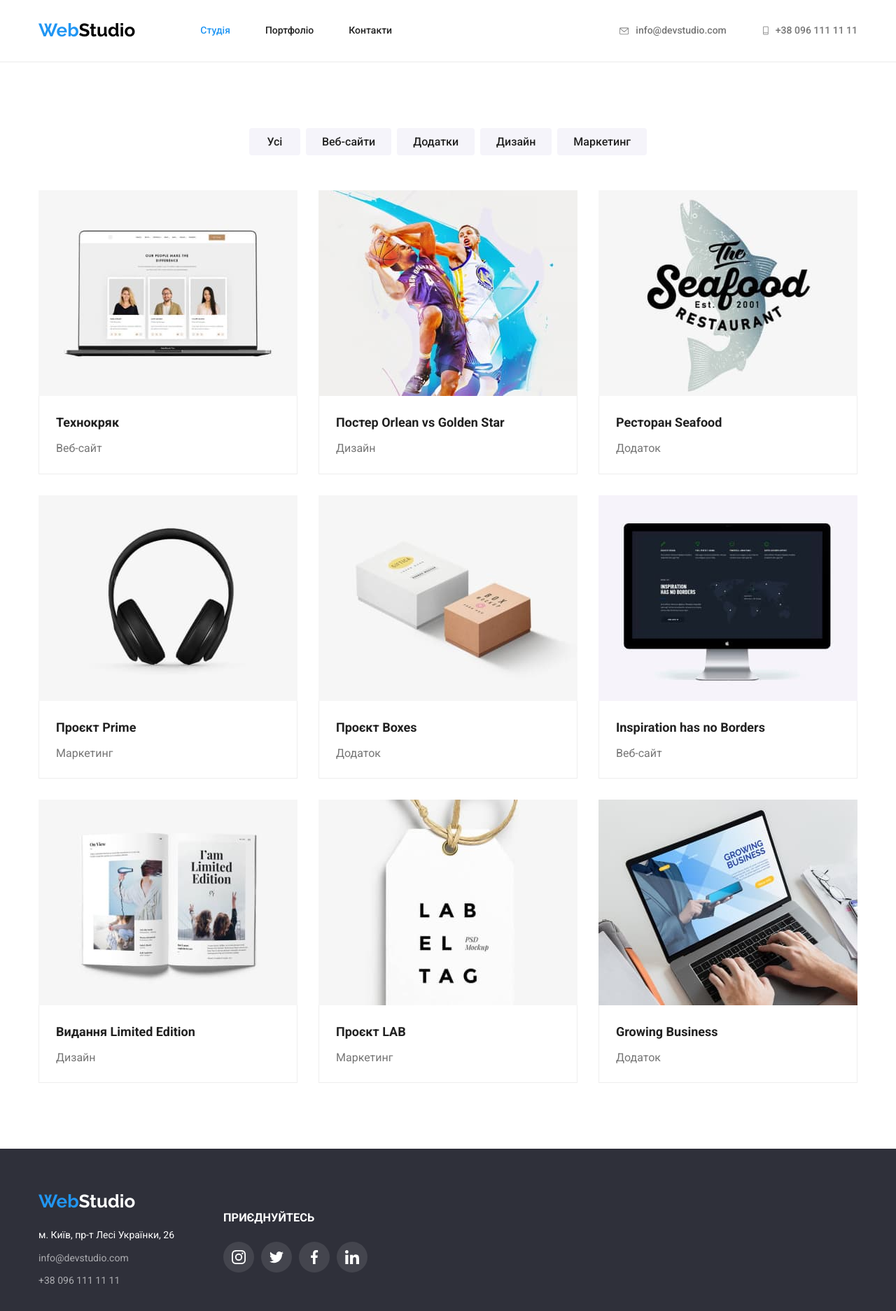
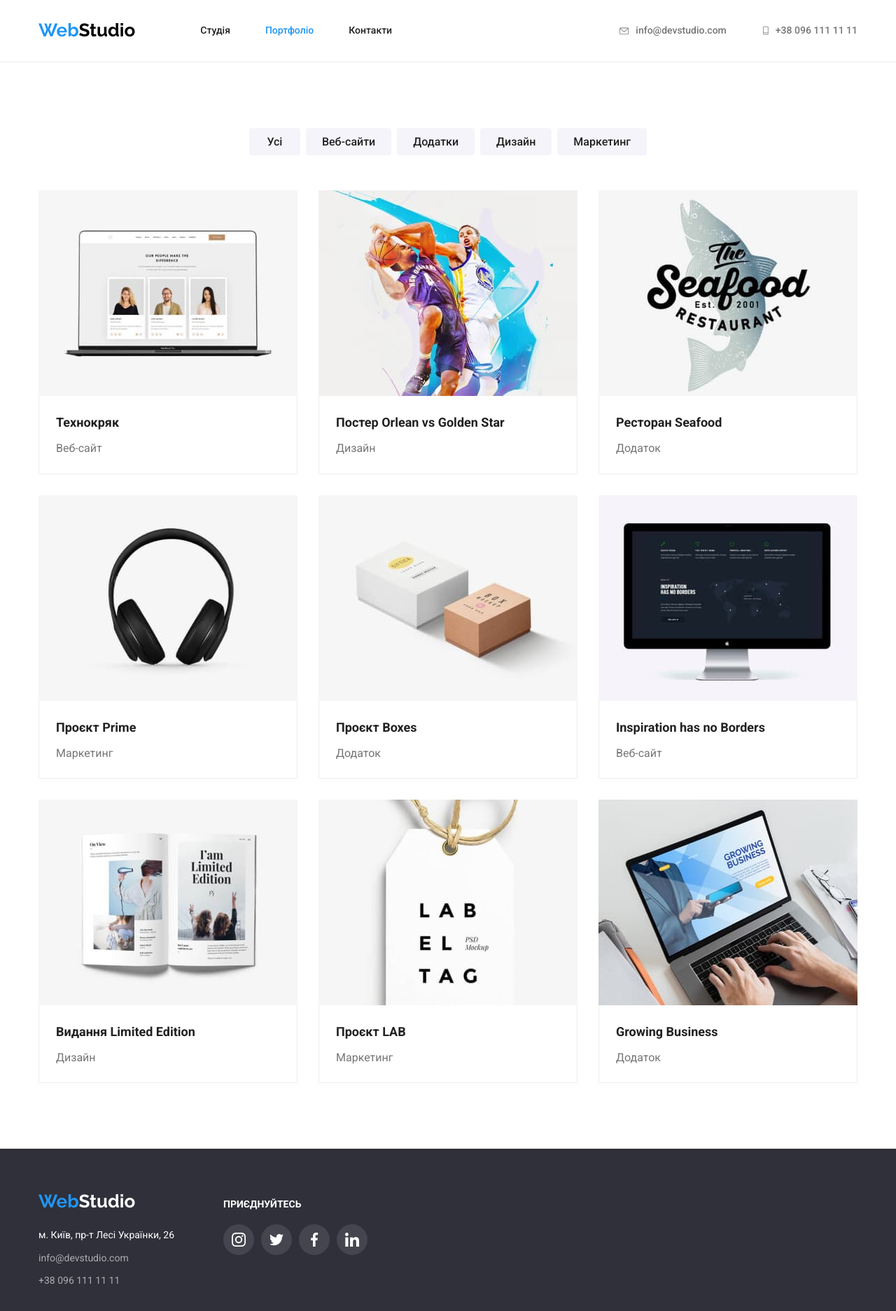
Before and after one commit to InnaPokydko/goit-markup-hw-04, a plain HTML site: page portfolio.html in a window 1280 px wide. Shown: the whole page at 70% size. Drawn offline with nearby package versions, Linux system fonts and the light colour scheme.

Commit message:
доопрацьовано після перевірки

```diff
--- a/css/styles.css
+++ b/css/styles.css
@@ -169,7 +169,7 @@ ul {
 .hero {
   max-width: 1600px;
   height: 600px;
-  margin: 0;
+  margin: 0 auto;
   background-color: var(--secondary-background-color);
   padding-top: 200px;
   padding-bottom: 200px;
@@ -443,6 +443,10 @@ ul {
 .net-title {
   color: var(--primary-background-color);
   text-transform: uppercase;
+  font-family: "Roboto", sans-serif;
+  font-weight: 700;
+  font-size: 14px;
+  line-height: calc(16.41/14);
 }
 
 .net-list {
@@ -481,6 +485,7 @@ ul {
 .footer-flex {
   display: flex;
   gap: 70px;
+  align-items: baseline;
 }
 
 .lists {
@@ -566,9 +571,6 @@ ul {
   font-weight: 500;
   font-size: 16px;
   line-height: 1.6;
-
-  box-shadow: 0px, 2px rgba(0, 0, 0, 0.12), 0px, 1px rgba(0, 0, 0, 0.08), 0px,
-    3px rgba(0, 0, 0, 0.1);
 }
 
 .filter-button {
@@ -578,11 +580,17 @@ ul {
 .filter-button:hover {
   background-color: var(--accent-color);
   color: var(--primary-background-color);
+
+  box-shadow: 0px 2px rgba(0, 0, 0, 0.12), 0px 1px rgba(0, 0, 0, 0.08), 0px
+    3px rgba(0, 0, 0, 0.1);
 }
 
 .filter-button:focus {
   background-color: var(--accent-color);
   color: var(--primary-background-color);
+
+  box-shadow: 0px 2px rgba(0, 0, 0, 0.12), 0px 1px rgba(0, 0, 0, 0.08), 0px
+  3px rgba(0, 0, 0, 0.1);
 }
 .filter-button:active {
   background-color: var(--accent-color);
--- a/portfolio.html
+++ b/portfolio.html
@@ -24,10 +24,10 @@
           >
           <ul class="nav list">
             <li class="nav-item">
-              <a href="./index.html" class="nav-link link current">Студія</a>
+              <a href="./index.html" class="nav-link link">Студія</a>
             </li>
             <li class="nav-item">
-              <a href="./portfolio.html" class="nav-link link">Портфоліо</a>
+              <a href="./portfolio.html" class="nav-link link current">Портфоліо</a>
             </li>
             <li class="nav-item last">
               <a href="#" class="nav-link link">Контакти</a>
@@ -264,7 +264,7 @@
           </address>
         </div>
         <div class="net">
-          <h3 class="net-title">Приєднуйтесь</h3>
+          <p class="net-title">Приєднуйтесь</p>
           <ul class="net-list">
             <li class="net-item">
               <a href="#" class="net-link">
```
Also changed, not shown: index.html (+1 -1 lines).
